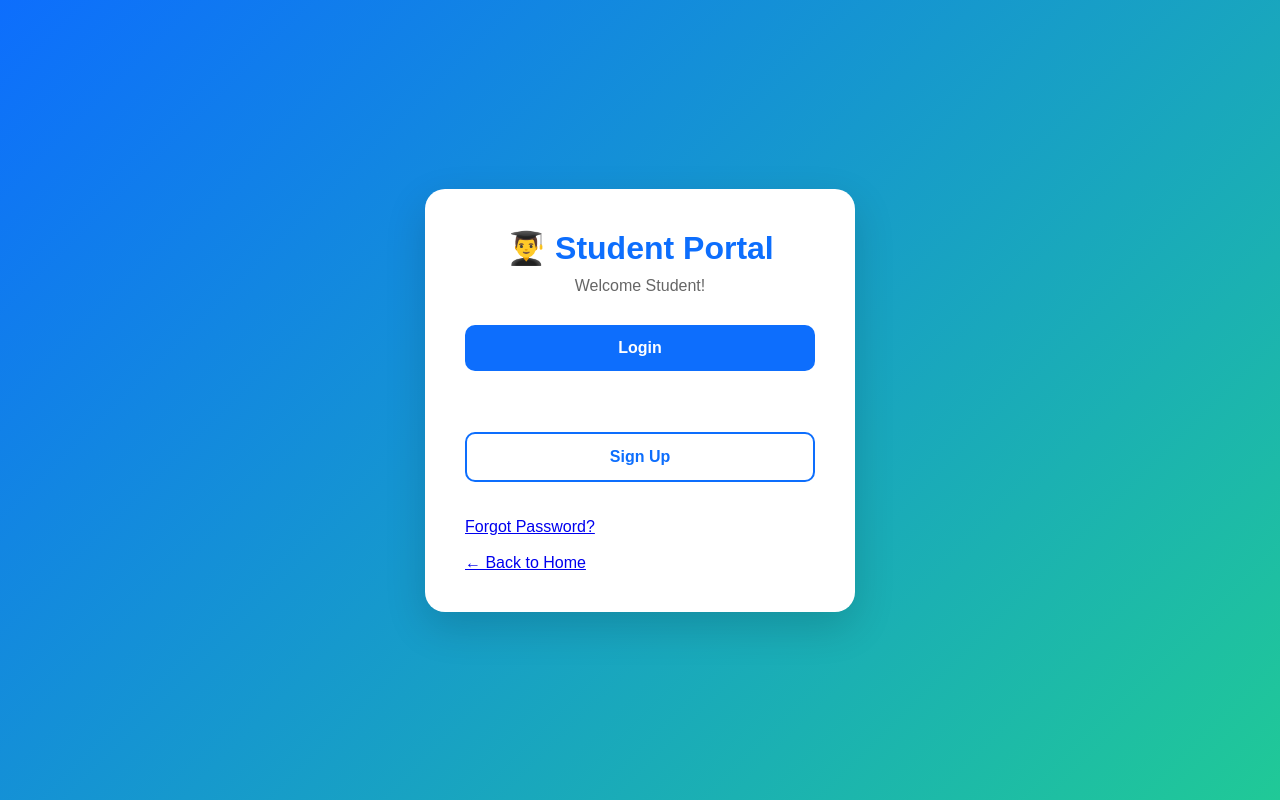
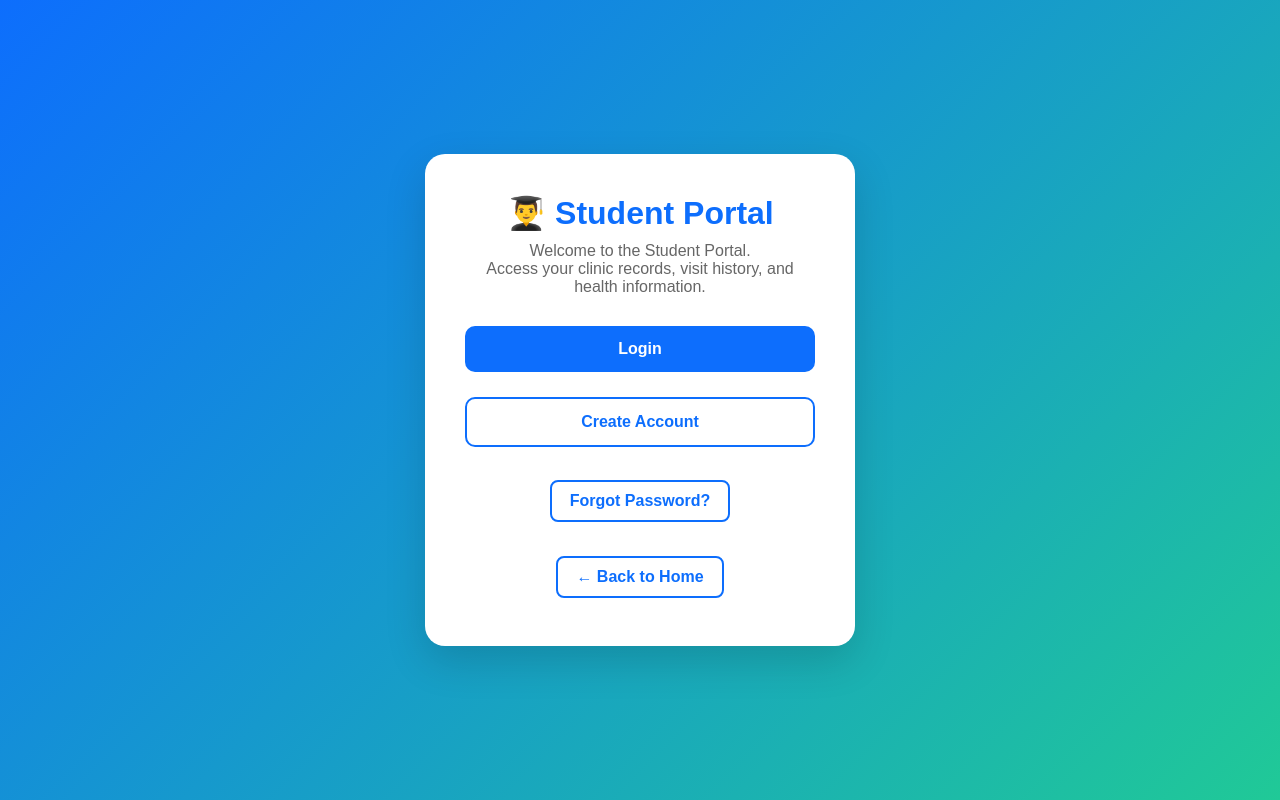
Before and after one commit to cojorammiel-sudo/digital-school-clinic-v2, a Flask app: page /student in a window 1280 px wide. Run offline with Flask 3, Linux system fonts and the light colour scheme.

Commit message:
Update student_portal.html

```diff
--- a/templates/student_portal.html
+++ b/templates/student_portal.html
@@ -1,7 +1,9 @@
 <!DOCTYPE html>
-<html>
+<html lang="en">
 <head>
-    <title>Student Portal</title>
+    <meta charset="UTF-8">
+    <meta name="viewport" content="width=device-width, initial-scale=1.0">
+    <title>Student Portal | Digital School Clinic System</title>
     <link rel="stylesheet" href="{{ url_for('static', filename='style.css') }}">
 </head>
 
@@ -9,23 +11,34 @@
 
 <div class="auth-container">
 
-<h2>👨‍🎓 Student Portal</h2>
+    <h2>👨‍🎓 Student Portal</h2>
 
-<p>Welcome Student!</p>
+    <p>
+        Welcome to the Student Portal.<br>
+        Access your clinic records, visit history, and health information.
+    </p>
 
-<a href="/login" class="btn">Login</a>
+    <a href="/login" class="btn">
+        Login
+    </a>
 
-<br><br>
+    <a href="/signup" class="btn btn-outline">
+        Create Account
+    </a>
 
-<a href="/signup" class="btn btn-outline">Sign Up</a>
+    <div class="auth-links">
 
-<br><br>
+        <a href="/forgot_password">
+            Forgot Password?
+        </a>
 
-<a href="/forgot_password">Forgot Password?</a>
+        <br><br>
 
-<br><br>
+        <a href="/">
+            ← Back to Home
+        </a>
 
-<a href="/">← Back to Home</a>
+    </div>
 
 </div>
 
```
